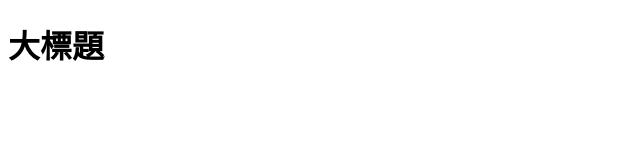
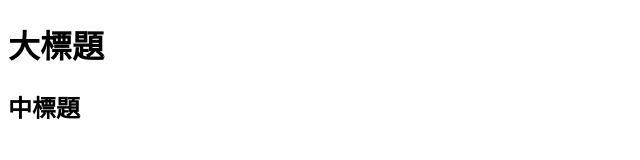
Before and after one commit to awdr74100/fetch-demo, a plain HTML site: page index.html in a window 1280 px wide. Shown: the whole page, without its empty margins (0-640 px from the left). Drawn offline with Linux system fonts and the light colour scheme.

Commit message:
Update index.html

```diff
--- a/index.html
+++ b/index.html
@@ -25,6 +25,7 @@
 <body>
 
      <h1>大標題</h1>
+        <h2>中標題</h2>
     <script src=""></script>
 </body>
 
```
